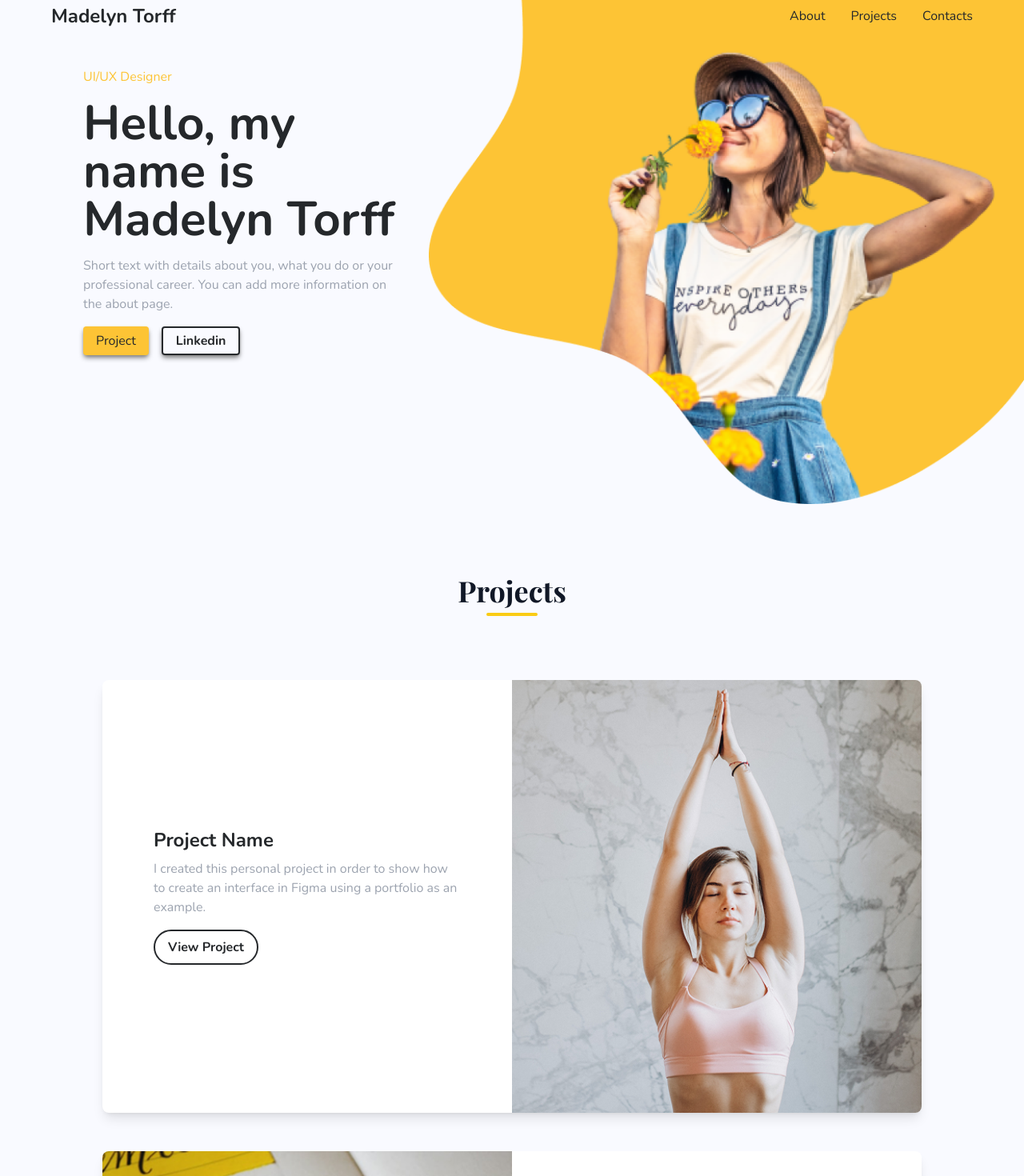
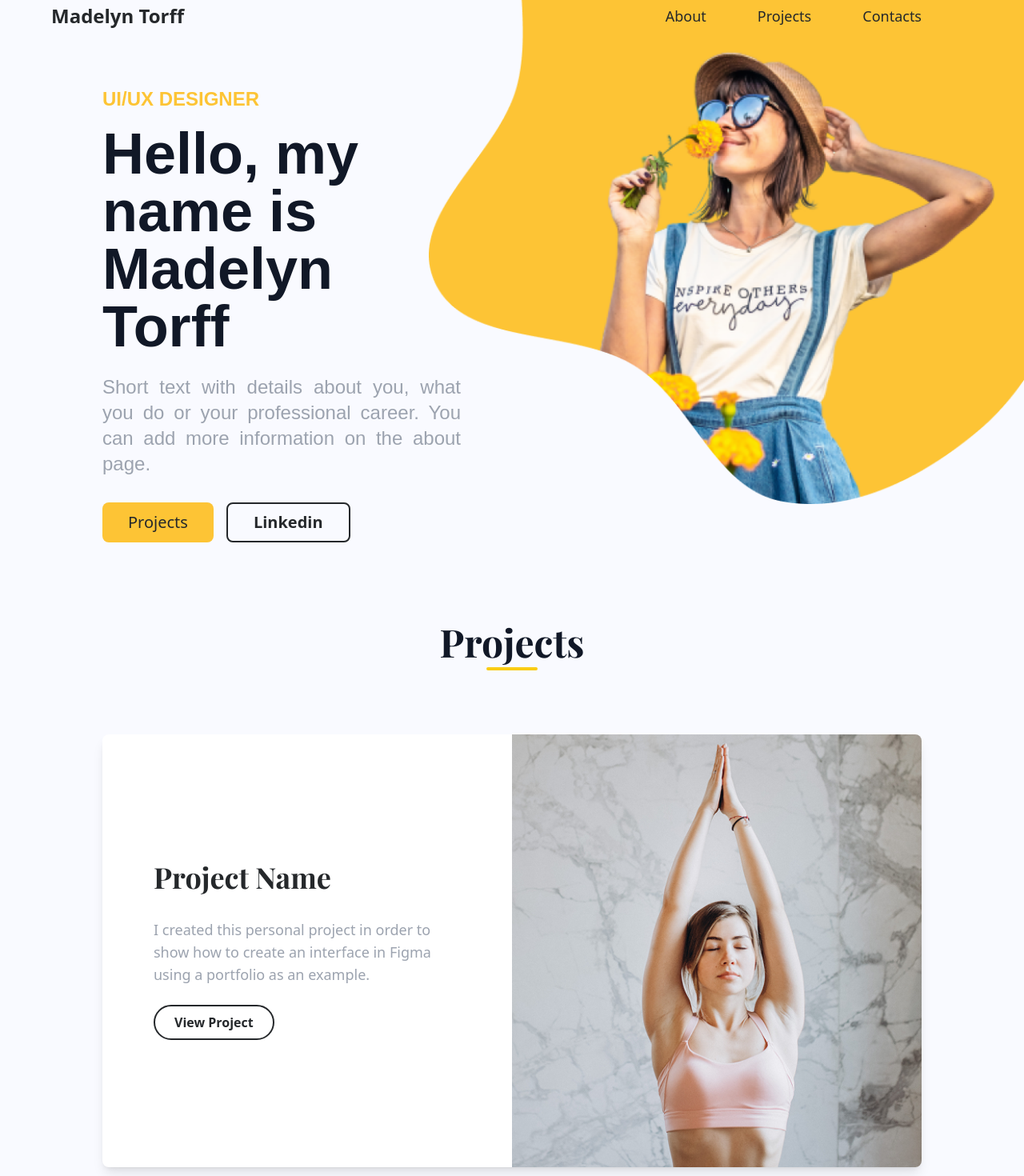
Before and after one commit to Tom-Boudeville/portfolio, a React (Create React App) app in the folder portfolio/: page / in a window 1280 px wide. Shown: the part 20-1490 px from the top of the page at 80% size. Built offline with nearby package versions, Linux system fonts and the light colour scheme.

Commit message:
fix: visual correction

```diff
--- a/portfolio/src/App.js
+++ b/portfolio/src/App.js
@@ -10,7 +10,7 @@ function App() {
   return (
     <BrowserRouter>
       <div style={{ backgroundColor: "#F9FAFF" }}>
-        <div className="relative max-w-[1920px] mx-auto overflow-hidden">
+        <div className="relative max-w-[1600px] mx-auto overflow-hidden">
           <Header />
           <Routes>
             <Route
--- a/portfolio/src/components/Footer.jsx
+++ b/portfolio/src/components/Footer.jsx
@@ -6,13 +6,15 @@ export default function Footer() {
       id="contacts"
       className="flex items-center justify-center h-20 mt-16"
     >
-      <div>
-        <div className="flex flex-row gap-4 mb-2 justify-center">
-          <img src="/instagram.png" alt="Logo" className="w-6 h-6 mb-1" />
-          <img src="/linkedin.png" alt="Logo" className="w-6 h-6 mb-1" />
-          <img src="/mail.png" alt="Logo" className="w-6 h-6 mb-1" />
+      <div className="space-y-6">
+        <div className="flex flex-row gap-4 mb-2 justify-center space-x-4">
+          <img src="/instagram.png" alt="Logo" className="w-8 h-8 mb-1" />
+          <img src="/linkedin.png" alt="Logo" className="w-8 h-8 mb-1" />
+          <img src="/mail.png" alt="Logo" className="w-8 h-8 mb-1" />
         </div>
-        <span className="text-sm text-gray-600">Madelyn Torff 2021</span>
+        <span className="text-sm font-nunito text-gray-600 justify-center flex">
+          Madelyn Torff 2021
+        </span>
       </div>
     </footer>
   );
--- a/portfolio/src/components/Header.jsx
+++ b/portfolio/src/components/Header.jsx
@@ -8,7 +8,7 @@ export default function Header() {
         <span className="text-2xl font-bold">Madelyn Torff</span>
       </div>
 
-      <nav className="flex-1 flex items-center justify-end px-8 md:px-16 space-x-8">
+      <nav className="flex-1 flex items-center justify-end px-8 md:px-32 space-x-16 text-lg">
         <Link to="/about">About</Link>
         <a href="/#projects">Projects</a>
         <a href="/#contacts">Contacts</a>
--- a/portfolio/src/components/PresentationCard.jsx
+++ b/portfolio/src/components/PresentationCard.jsx
@@ -2,25 +2,27 @@ import React from "react";
 
 export default function PresentationCard() {
   return (
-    <>
-      <div className="vertical-card max-w-md p-6 space-y-4 mx-4">
-        <p className="text-primary">UI/UX Designer</p>
-        <p className="font-bold font-extrabold text-6xl">
+    <section className="relative z-20 flex items-center w-full px-8 md:px-16 min-h-[600px]">
+      <div className="max-w-lg mt-12">
+        <p className="text-primary font-bold font-poppins text-2xl mb-4 uppercase">
+          UI/UX Designer
+        </p>
+        <p className="text-6xl md:text-7xl font-black font-poppins text-gray-900 mb-6">
           Hello, my name is Madelyn Torff
         </p>
-        <p className="text-gray-400">
+        <p className="text-gray-400 font-poppins text-2xl mb-8 text-justify">
           Short text with details about you, what you do or your professional
           career. You can add more information on the about page.
         </p>
-        <div className="flex space-x-4 mt-4">
-          <button className="bg-primary font-bold font-medium py-1 px-4 rounded shadow-md shadow-muted">
-            Project
+        <div className="flex space-x-4">
+          <button className="bg-primary text-[20px] font-bold font-medium py-2 px-8 rounded-lg">
+            Projects
           </button>
-          <button className="font-bold border-2 border-dark py-1 px-4 rounded shadow-md shadow-muted">
+          <button className="font-semibold border-2 text-[20px] border-dark py-2 px-8 rounded-lg ">
             Linkedin
           </button>
         </div>
       </div>
-    </>
+    </section>
   );
 }
--- a/portfolio/src/components/Project.jsx
+++ b/portfolio/src/components/Project.jsx
@@ -19,10 +19,12 @@ export default function Project({
 
       {/* Contenu texte */}
       <div className="w-1/2 p-4 flex flex-col justify-center items-center">
-        <div className="flex flex-col" style={{ width: "80%" }}>
-          <h3 className="text-2xl font-bold mb-2">{title}</h3>
-          <p className="text-gray-400 mb-4">{description}</p>
-          <button className="text-dark font-bold py-2 px-4 border-2 border-dark rounded-3xl w-fit">
+        <div className="flex flex-col space-y-6" style={{ width: "80%" }}>
+          <h3 className="text-2xl font-bold mb-2 text-4xl font-playfair">
+            {title}
+          </h3>
+          <p className="text-gray-400 mb-4 text-lg">{description}</p>
+          <button className="text-dark font-bold py-2 px-6 border-2 border-dark rounded-3xl w-fit">
             View Project
           </button>
         </div>
--- a/portfolio/src/components/ProjectPresentationPart.jsx
+++ b/portfolio/src/components/ProjectPresentationPart.jsx
@@ -6,7 +6,7 @@ export default function ProjectPresentationPart() {
   return (
     <section
       id="projects"
-      className="w-full px-8 md:px-16 mt-[250px] flex flex-col space-y-12 max-w-6xl mx-auto"
+      className="w-full px-8 md:px-16 mt-[100px] flex flex-col space-y-12 max-w-6xl mx-auto"
     >
       <ProjectSeparator />
       <Project
--- a/portfolio/src/components/ProjectSeparator.jsx
+++ b/portfolio/src/components/ProjectSeparator.jsx
@@ -3,7 +3,7 @@ import React from "react";
 export default function ProjectSeparator() {
   return (
     <div className="flex flex-col items-center w-full mb-8">
-      <h2 className="text-4xl font-bold font-serif text-gray-900 mb-2">
+      <h2 className="text-5xl font-bold font-serif text-gray-900 mb-2">
         Projects
       </h2>
 
--- a/portfolio/src/index.css
+++ b/portfolio/src/index.css
@@ -3,6 +3,7 @@
 @tailwind utilities;
 
 @import url("https://fonts.googleapis.com/css2?family=Poppins:wght@400;500;600;700&display=swap");
+@import url("https://fonts.googleapis.com/css2?family=Playfair+Display:ital,wght@0,400..900;1,400..900&display=swap");
 
 @layer base {
   body {
--- a/portfolio/tailwind.config.js
+++ b/portfolio/tailwind.config.js
@@ -13,7 +13,9 @@ module.exports = {
       },
       fontFamily: {
         serif: ['"Playfair Display"', "serif"],
-        sans: ["Nunito", "sans-serif"],
+        nunito: ["Nunito", "sans-serif"],
+        poppins: ["Poppins", "sans-serif"],
+        playfair: ['"Playfair Display"', "serif"],
       },
       maxWidth: {
         container: "1140px",
```
